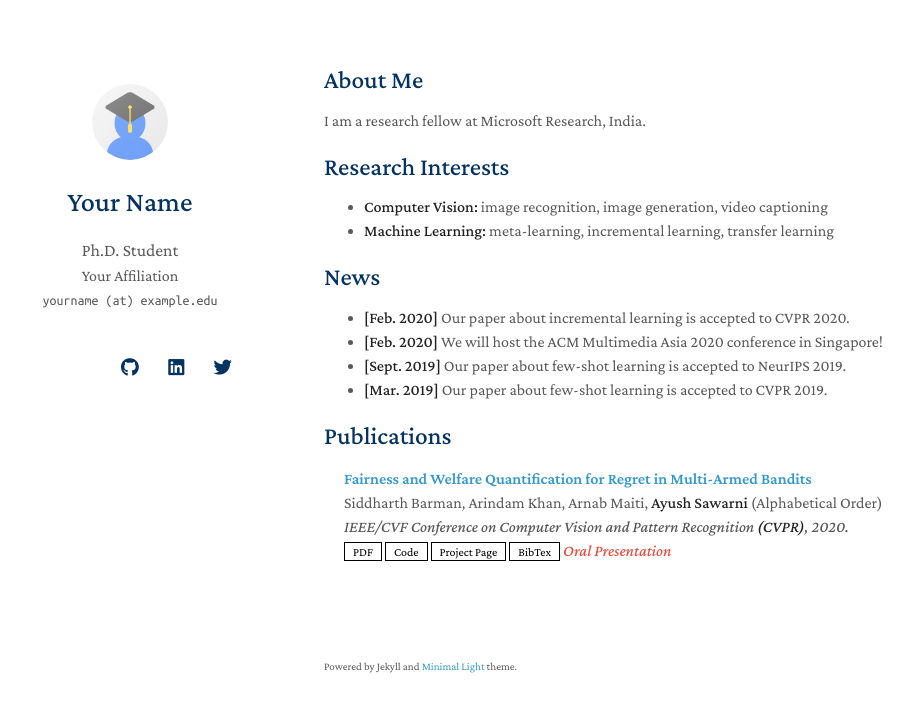
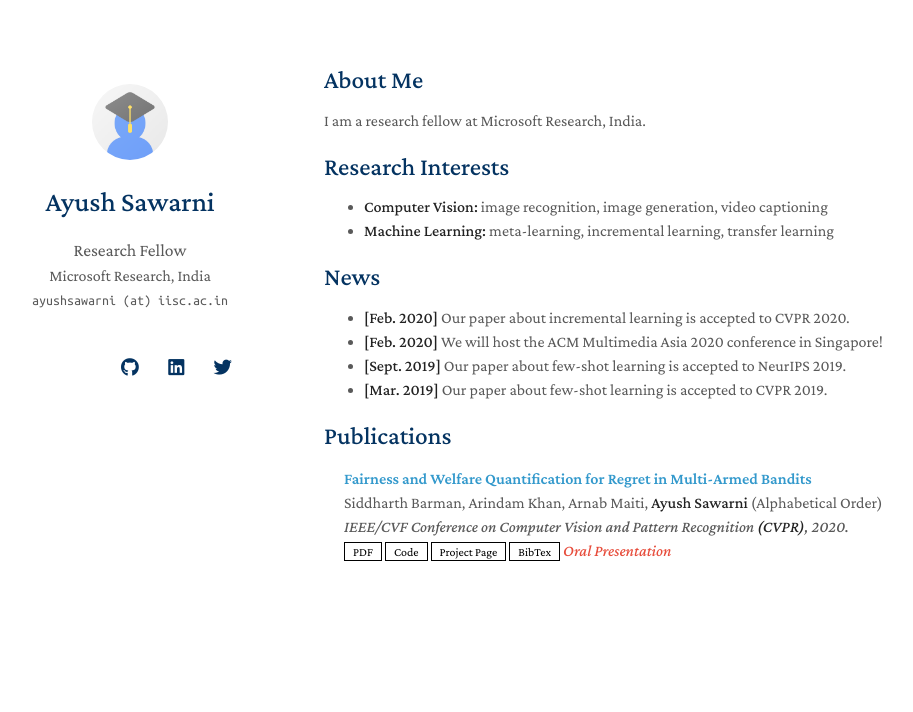
Before and after one commit to sawarniayush/sawarniayush.github.io, a Jekyll site: the page built from index.md, in a window 1280 px wide. Shown: the top 712 px of the page, without its empty margins (146-1059 px from the left). Built offline with Jekyll 4.4.1, drawn with Linux system fonts in a browser that asks for light colours; nearby versions of some CDN libraries; a style sheet for code colours, icons or effects is not loaded; our own code applies the rules of GitHub Pages for plain Markdown files.

Commit message:
config updates

```diff
--- a/_config.yml
+++ b/_config.yml
@@ -1,8 +1,8 @@
 # Basic Information
-title: Your Name
-position: Ph.D. Student
-affiliation: Your Affiliation
-email: yourname (at) example.edu
+title: Ayush Sawarni
+position: Research Fellow
+affiliation: Microsoft Research, India
+email: ayushsawarni (at) iisc.ac.in
 
 # Search Engine Optimization (SEO)
 # The following information is used to improve the website traffic from search engines, e.g., Google.
@@ -26,11 +26,11 @@ favicon_dark: ./assets/img/favicon-dark.png
 
 # Footnote
 # You may use the option to disable the footnote, "Powered by Jekyll and Minimal Light theme."
-enable_footnote: true
+enable_footnote: false
 
 # Auto Dark Mode
 # You may use the option to disable the automatic dark theme
-auto_dark_mode: true
+auto_dark_mode: false
 
 # Google Analytics ID
 # Please remove this if you don't use Google Analytics
```
